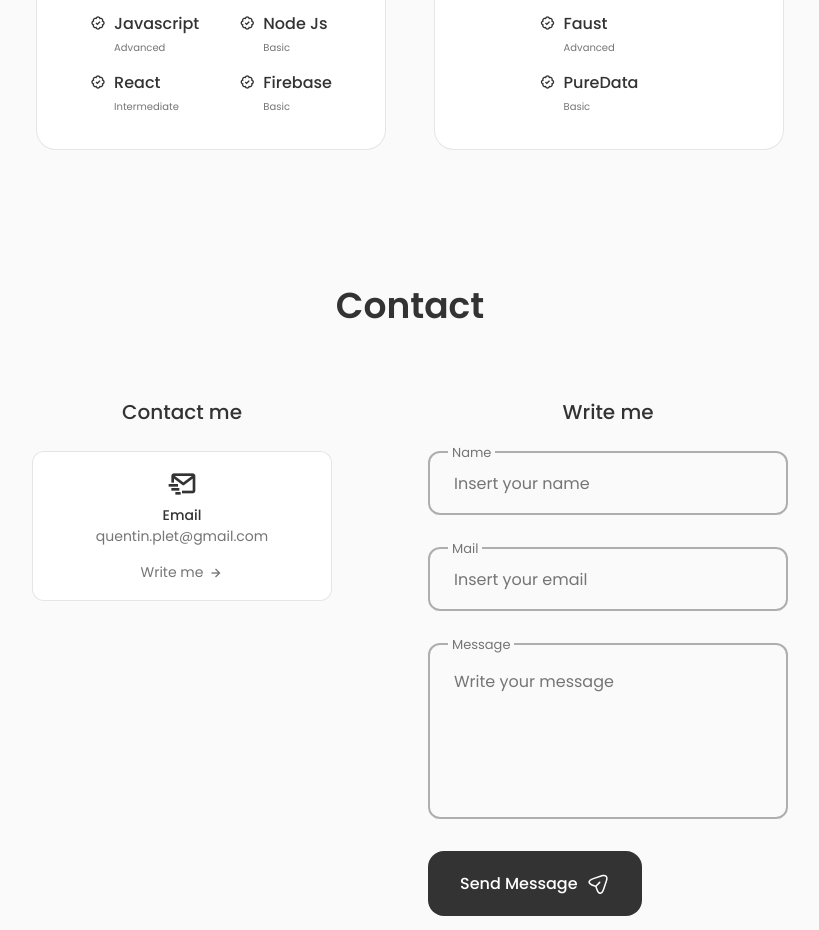
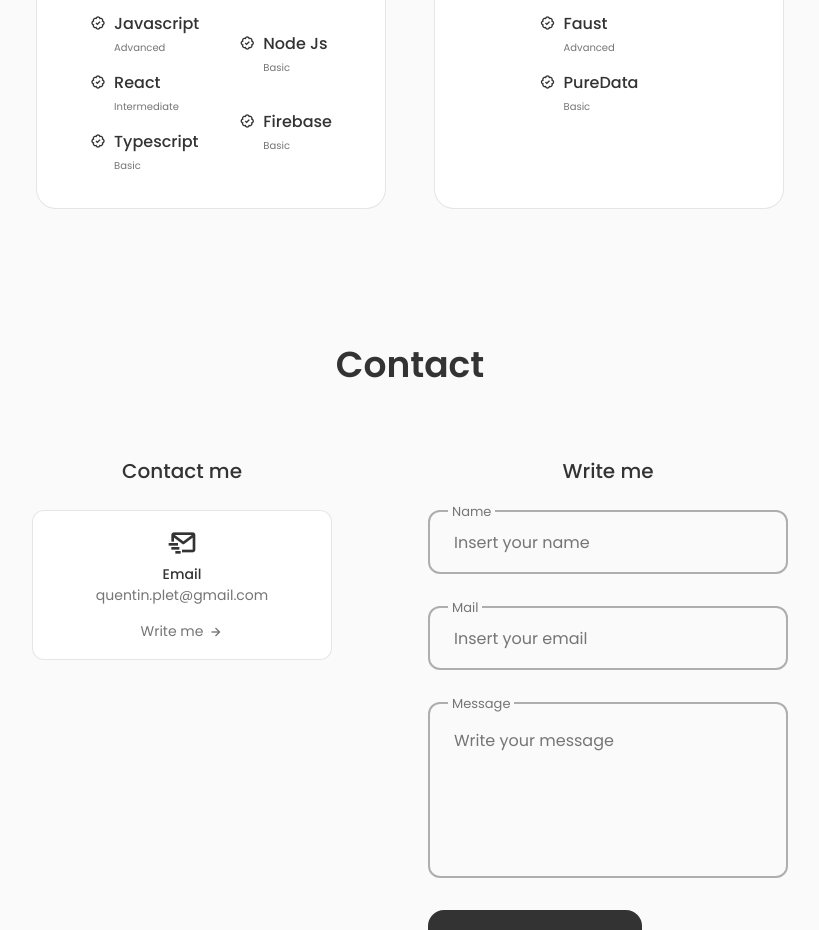
Before and after one commit to quentinplet/react-portfolio-website, a React (Vite) app: page / in a window 1280 px wide. Shown: the part 2120-3050 px from the top of the page, without its empty margins (230-1049 px from the left). Built offline with nearby package versions, Linux system fonts and the light colour scheme.

Commit message:
Update Skills Component

```diff
--- a/src/components/Skills/Frontend.jsx
+++ b/src/components/Skills/Frontend.jsx
@@ -32,6 +32,13 @@
             <div>
               <h3 className="skills__name">React</h3>
               <span className="skills__level">Intermediate</span>
+            </div>
+          </div>
+          <div className="skills__data">
+            <i className="bx bx-badge-check"></i>
+            <div>
+              <h3 className="skills__name">Typescript</h3>
+              <span className="skills__level">Basic</span>
             </div>
           </div>
         </div>
```
